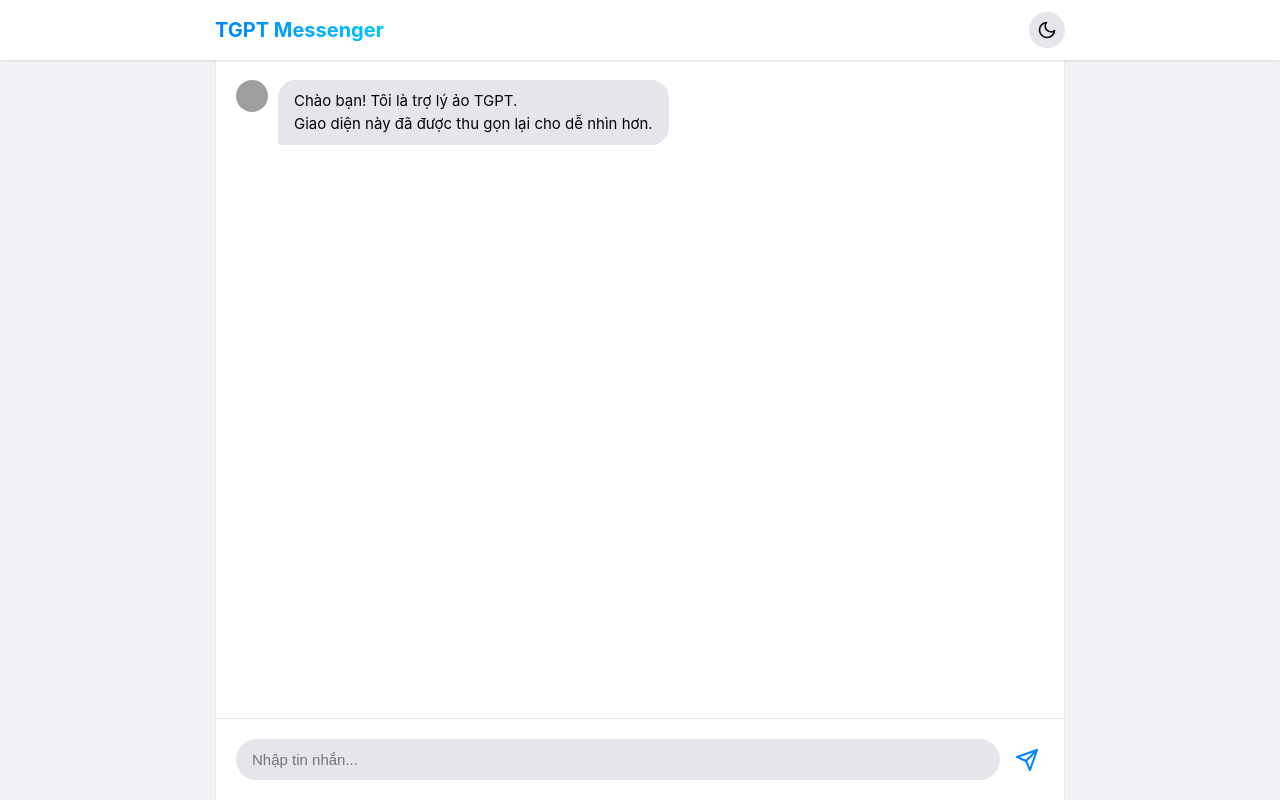
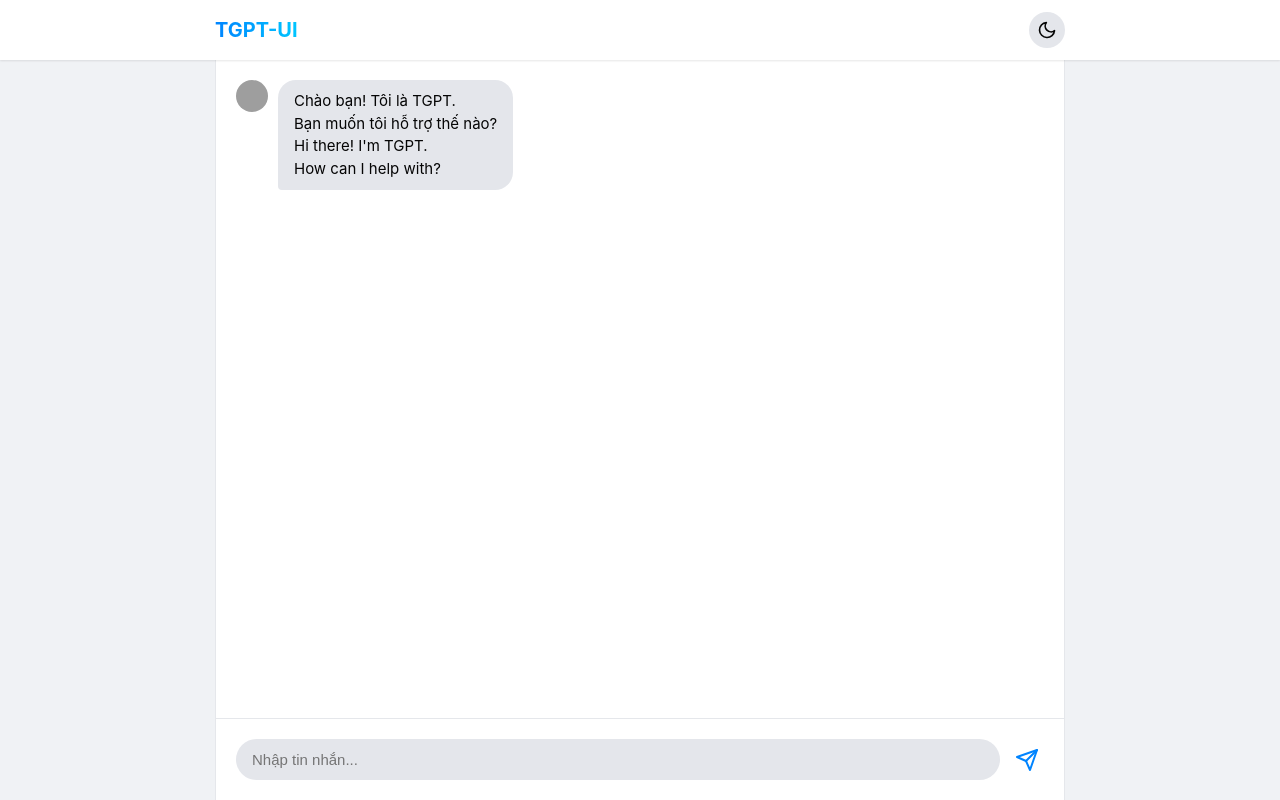
Before and after one commit to adnquang29/TGPT-UI, a Flask app: page / in a window 1280 px wide. Run offline with Flask 3, Linux system fonts and the light colour scheme; grey boxes are pictures that could not be loaded.

Commit message:
Update header title and greeting message

```diff
--- a/templates/index.html
+++ b/templates/index.html
@@ -5,7 +5,6 @@
     <meta name="viewport" content="width=device-width, initial-scale=1.0">
     <title>TGPT Messenger</title>
     <style>
-        /* --- 1. CẤU HÌNH BIẾN MÀU SẮC (THEMING) --- */
         :root {
             /* Light Mode */
             --bg-body: #f0f2f5; /* Màu nền tổng thể xám nhẹ cho nổi bật khung chat */
@@ -52,7 +51,6 @@
             flex-direction: column;
         }
 
-        /* --- HEADER --- */
         header {
             height: 60px;
             background-color: var(--bg-header);
@@ -80,7 +78,6 @@
             color: var(--text-primary); display: flex; align-items: center; justify-content: center;
         }
 
-        /* --- MAIN LAYOUT --- */
         /* Wrapper chính để giới hạn chiều rộng */
         .main-wrapper {
             flex: 1;
@@ -96,7 +93,6 @@
             overflow: hidden;
         }
 
-        /* --- CHAT AREA --- */
         #chat-container {
             flex: 1;
             overflow-y: auto;
@@ -137,7 +133,6 @@
             background-size: cover; flex-shrink: 0;
         }
 
-        /* --- INPUT AREA --- */
         #input-area {
             padding: 20px;
             background-color: var(--bg-chat-area); /* Ăn theo màu nền khung chat */
@@ -182,7 +177,7 @@
 
     <header>
         <div class="header-content">
-            <h1>TGPT Messenger</h1>
+            <h1>TGPT-UI</h1>
             <button class="theme-toggle" onclick="toggleTheme()" title="Đổi giao diện">
                 <svg id="icon-moon" width="20" height="20" viewBox="0 0 24 24" fill="none" stroke="currentColor" stroke-width="2" stroke-linecap="round" stroke-linejoin="round"><path d="M21 12.79A9 9 0 1 1 11.21 3 7 7 0 0 0 21 12.79z"></path></svg>
                 <svg id="icon-sun" style="display:none" width="20" height="20" viewBox="0 0 24 24" fill="none" stroke="currentColor" stroke-width="2" stroke-linecap="round" stroke-linejoin="round"><circle cx="12" cy="12" r="5"></circle><line x1="12" y1="1" x2="12" y2="3"></line><line x1="12" y1="21" x2="12" y2="23"></line><line x1="4.22" y1="4.22" x2="5.64" y2="5.64"></line><line x1="18.36" y1="18.36" x2="19.78" y2="19.78"></line><line x1="1" y1="12" x2="3" y2="12"></line><line x1="21" y1="12" x2="23" y2="12"></line><line x1="4.22" y1="19.78" x2="5.64" y2="18.36"></line><line x1="18.36" y1="5.64" x2="19.78" y2="4.22"></line></svg>
@@ -195,7 +190,8 @@
             <div class="message-row row-bot">
                 <div class="avatar"></div>
                 <div class="message-bubble">
-                    Chào bạn! Tôi là trợ lý ảo TGPT.<br>Giao diện này đã được thu gọn lại cho dễ nhìn hơn.
+                    Chào bạn! Tôi là TGPT.<br>Bạn muốn tôi hỗ trợ thế nào?
+                    <br>Hi there! I'm TGPT.<br>How can I help with?
                 </div>
             </div>
         </div>
```
